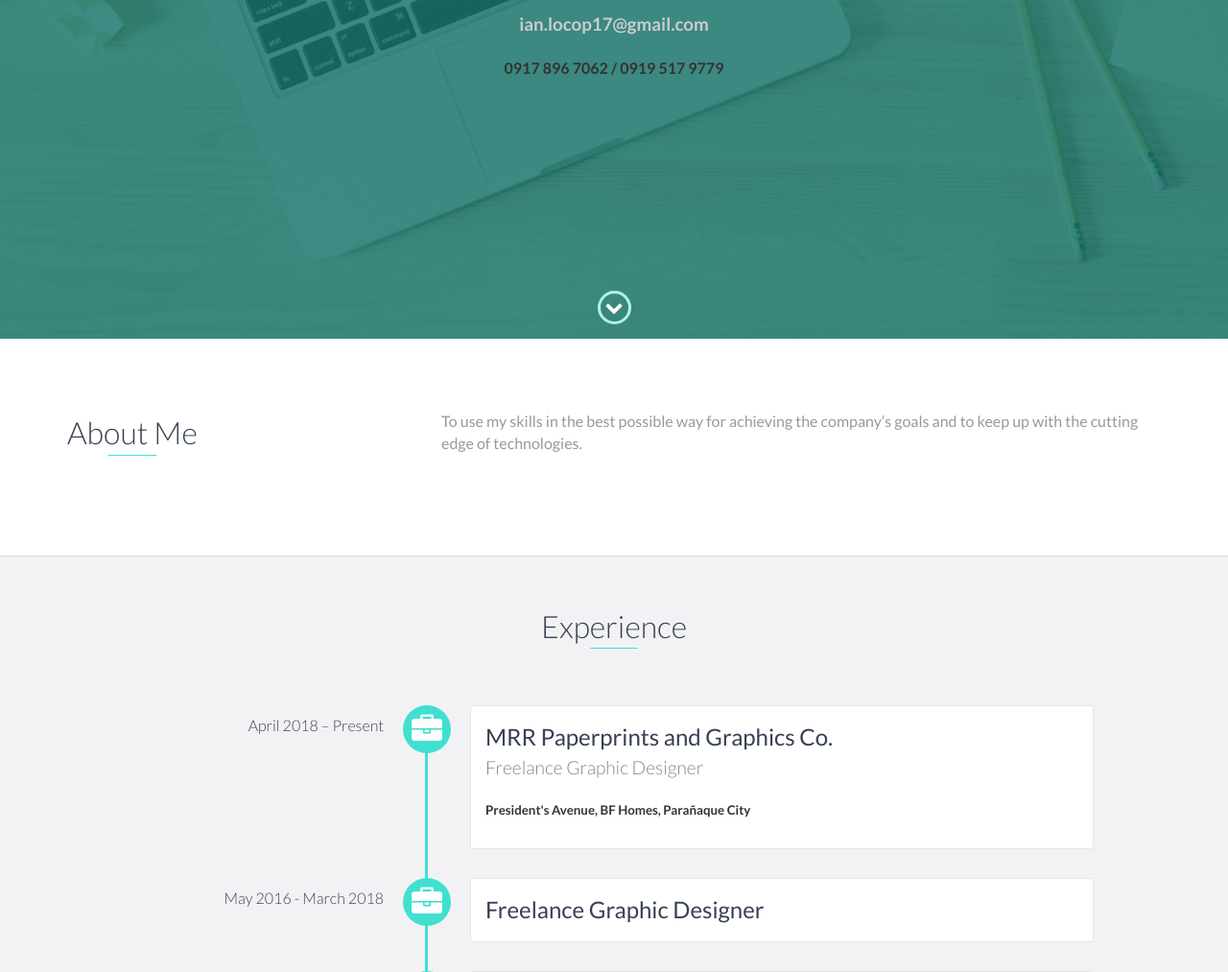
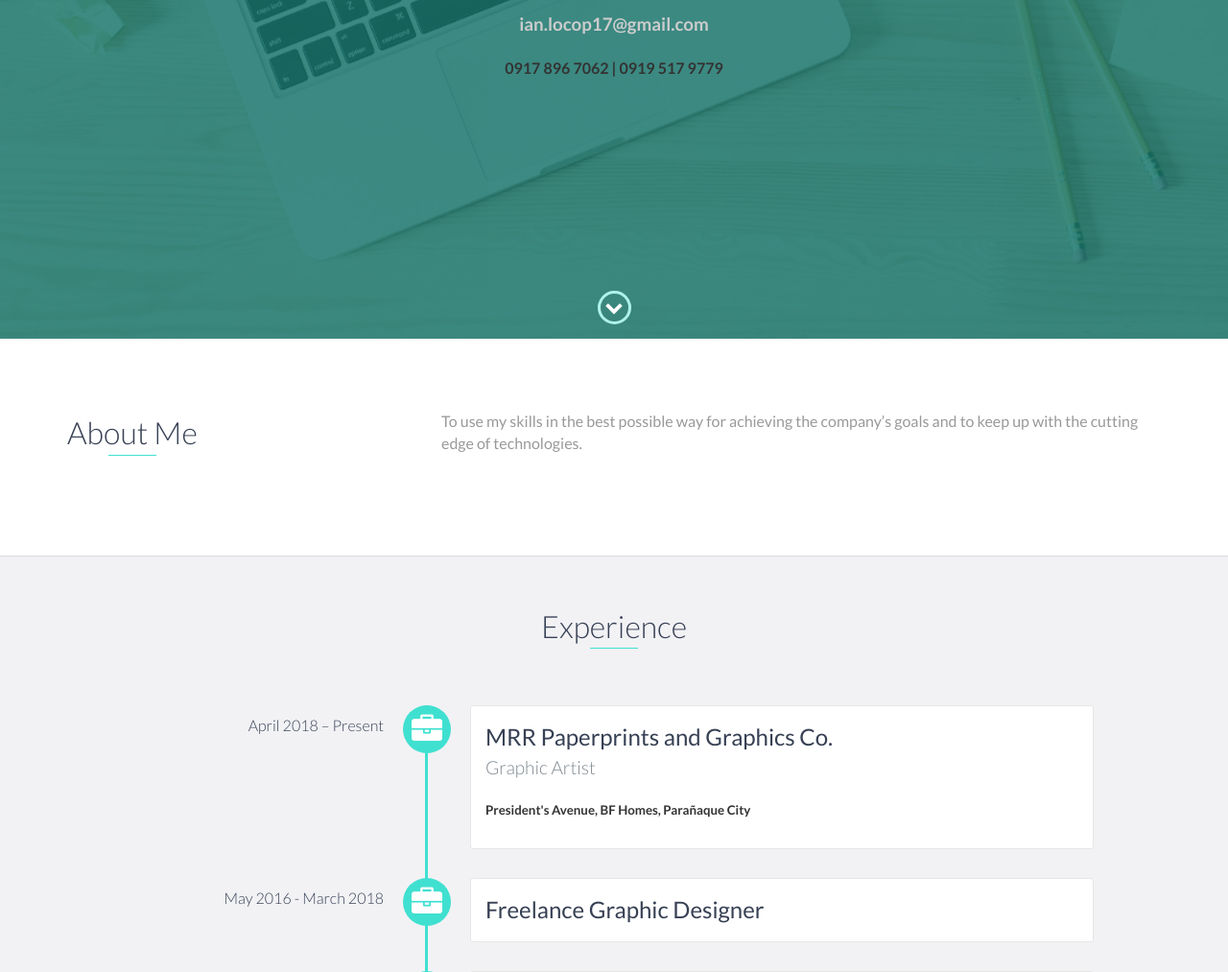
Before and after one commit to xlocop/portfolio, a website: page index.html in a window 1280 px wide. Shown: the part 447-1460 px from the top of the page at 96% size. Drawn offline with nearby package versions, Linux system fonts and the light colour scheme.

Commit message:
commit message

```diff
--- a/index.html
+++ b/index.html
@@ -52,7 +52,7 @@
 			<h1>Christian Locop</h1>
 			<h2>Graphic Designer</h2>
 			<h3>ian.locop17@gmail.com</h3>
-			<h4>0917 896 7062 / 0919 517 9779
+			<h4>0917 896 7062 | 0919 517 9779<h4>
 			<!-- <a href="#" class="btn-rounded-white">Download Resume</a> -->
 		</div>
 		<!-- End #lead-content -->
@@ -91,7 +91,7 @@
 				<h3>
 					MRR Paperprints and Graphics Co.
 				</h3>
-				<h4>Freelance Graphic Designer</h4>
+				<h4>Graphic Artist</h4>
 				<h5>President's Avenue, BF Homes, Parañaque City</h5>
 			</div>
 			<div data-date="May 2016 - March 2018">
```
